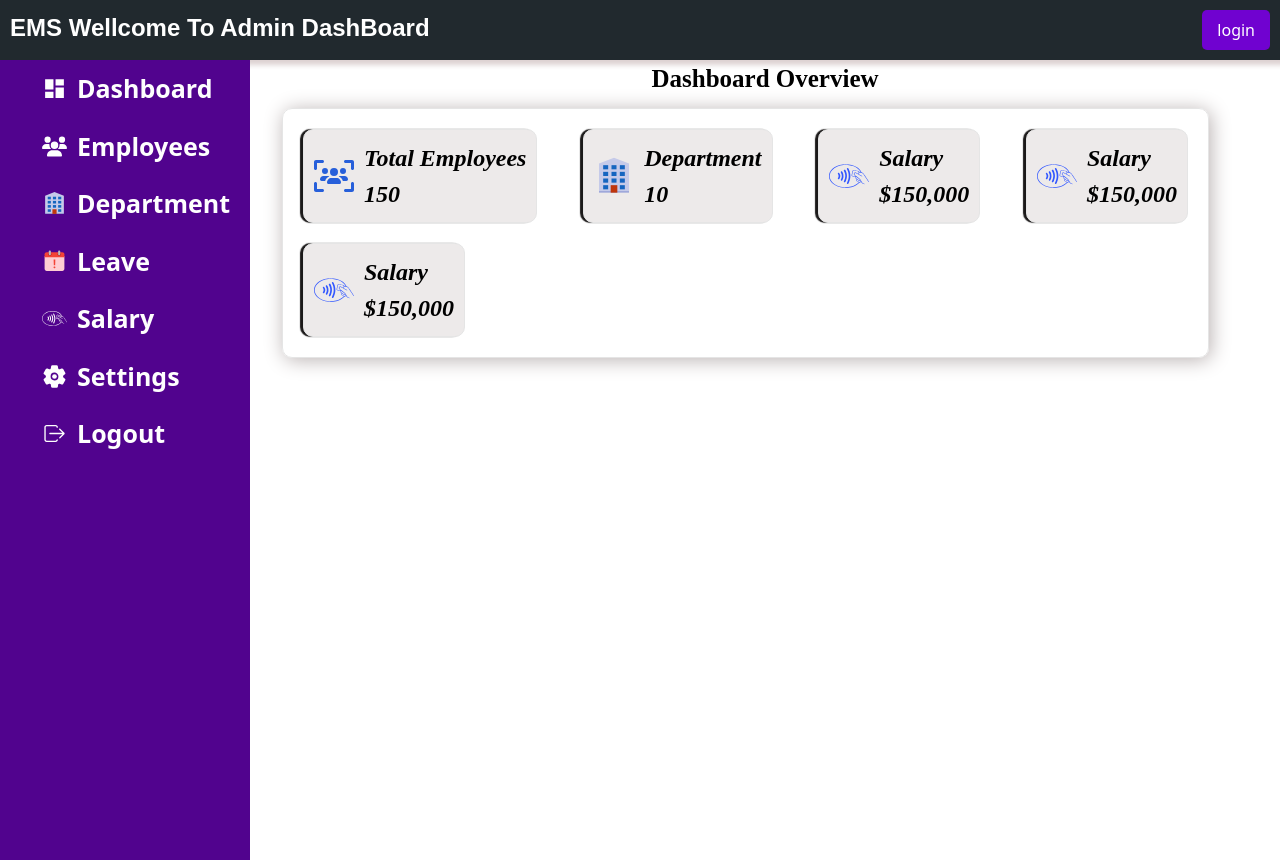
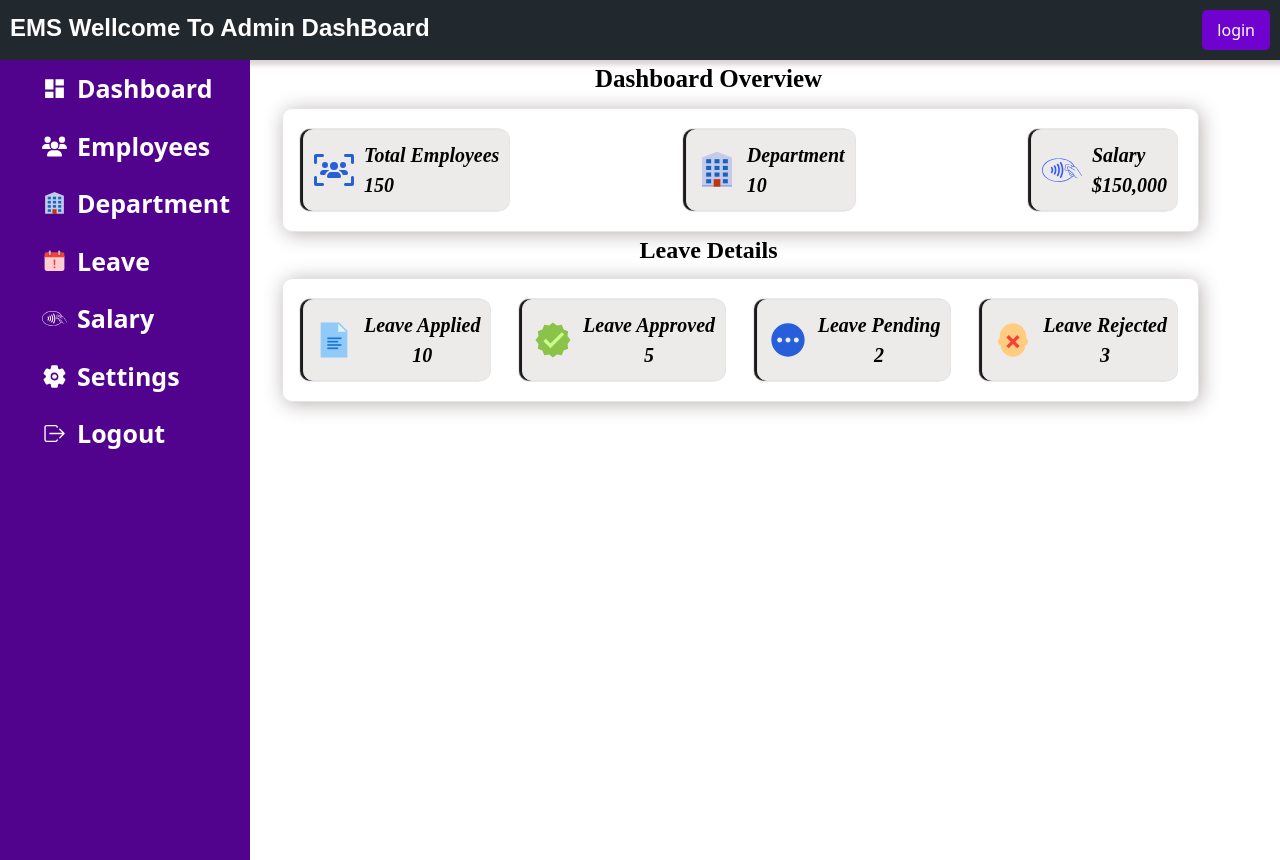
Before and after one commit to Dere-tesfa/EMSs, a React app in the folder frontend/: page / in a window 1280 px wide. Built offline with nearby package versions, Linux system fonts and the light colour scheme; the HTML template or start-up script is replaced by a standard one.

Commit message:
Dashboard OverView

```diff
--- a/frontend/src/Components/DashBoard/dashBoardOverview/DashBoardOverView.jsx
+++ b/frontend/src/Components/DashBoard/dashBoardOverview/DashBoardOverView.jsx
@@ -3,10 +3,15 @@ import "./dashboardOverview.css";
 import { FaUsersViewfinder } from "react-icons/fa6";
 import { FcDepartment } from "react-icons/fc";
 import { SiContactlesspayment } from "react-icons/si";
+import { FcDocument } from "react-icons/fc";
+import { FcApproval } from "react-icons/fc";
+import { FcDisapprove } from "react-icons/fc";
+import { MdPending } from "react-icons/md";
 export const DashBoardOverView = () => {
   return (
     <>
       <h3>Dashboard Overview</h3>
+      <div className="employee">
         <div className="overView">
           <div className="totalEmployee">
             <FaUsersViewfinder className="icons" />
@@ -29,18 +34,38 @@ export const DashBoardOverView = () => {
               <p>$150,000</p>
             </div>
           </div>
+        </div>
+        <div className="leave">
+          <p>Leave Details</p>
+          <div className="overView">
             <div className="totalEmployee">
-          <SiContactlesspayment className="icons_pay" />
+              <FcDocument className="icons" />
               <div className="text">
-            <h4>Salary</h4>
-            <p>$150,000</p>
+                <h4>Leave Applied</h4>
+                <p>10</p>
               </div>
             </div>
             <div className="totalEmployee">
-          <SiContactlesspayment className="icons_pay" />
+              <FcApproval className="icons" />
               <div className="text">
-            <h4>Salary</h4>
-            <p>$150,000</p>
+                <h4>Leave Approved</h4>
+                <p>5</p>
+              </div>
+            </div>
+            <div className="totalEmployee">
+              <MdPending className="icons" />
+              <div className="text">
+                <h4>Leave Pending</h4>
+                <p>2</p>
+              </div>
+            </div>
+            <div className="totalEmployee">
+              <FcDisapprove className="icons" />
+              <div className="text">
+                <h4>Leave Rejected</h4>
+                <p>3</p>
+              </div>
+            </div>
           </div>
         </div>
       </div>
--- a/frontend/src/Components/DashBoard/dashBoardOverview/dashboardOverview.css
+++ b/frontend/src/Components/DashBoard/dashBoardOverview/dashboardOverview.css
@@ -7,7 +7,7 @@ h3{
     align-items: center;
     padding: 10px;
     gap: 10px;
-    font-size: 24px;
+    font-size: 20px;
     font-style: oblique;
     font-weight: bold;
     font-family: 'Times New Roman', Times, serif;
@@ -28,7 +28,7 @@ h3{
     border-radius: 10px;
     margin-top: 10px;
     gap: 20px;
-    width: 90%;
+    width: 100%;
     flex-wrap: wrap;
     margin-left: 2rem;
     border: 1px solid #E5E5E5;
@@ -49,3 +49,9 @@ h3{
     font-family: cursive;
 
 }
+.leave{
+   text-align: center;
+   font-weight: bold;
+   font-family: cursive;
+   font-size: 24px;
+}
```
Lines whose indentation alone changed are shown as unchanged.
